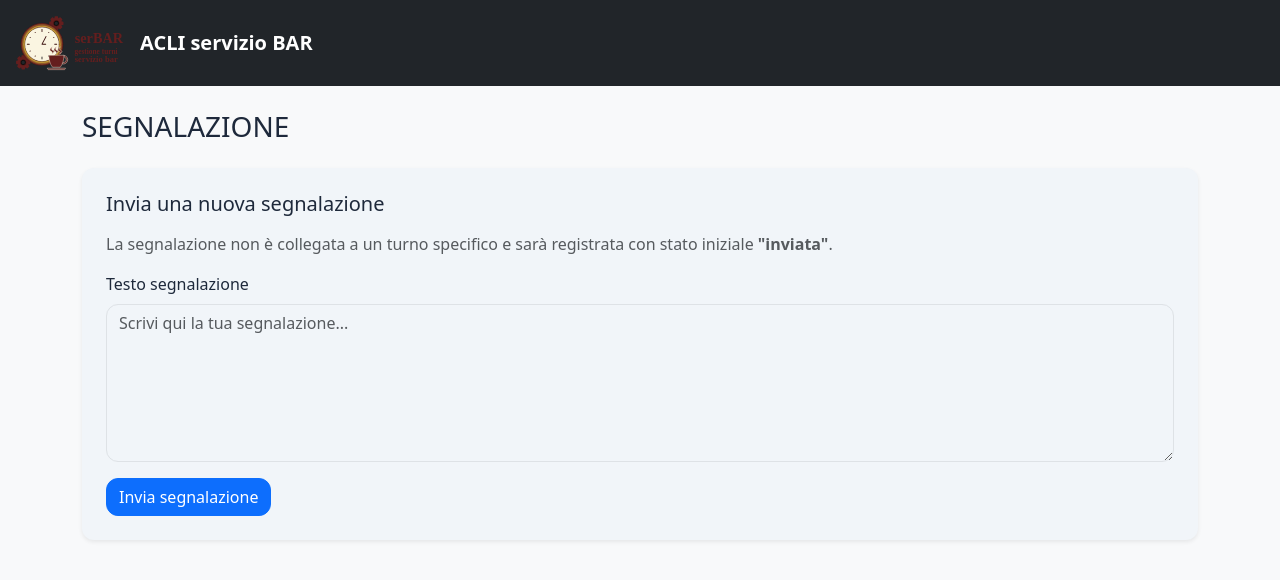
After one commit to MicheleOlimpi/serBAR, a PHP site: template src/Views/consultation/report.php in a window 1280 px wide. The commit adds this page. Shown: the top 580 px of the page. Run offline with PHP 8.4, Linux system fonts and the light colour scheme; the template is opened without the code that fills it, so the values that code supplies are empty.

Commit message:
Aggiunge pagina segnalazione libera in consultazione

```diff
--- a/public/index.php
+++ b/public/index.php
@@ -50,6 +50,7 @@ $routes = [
     'notifications' => 'notifications',
     'setup' => 'setup',
     'information' => 'information',
+    'segnalazione' => 'segnalazione',
     'license' => 'license',
 ];
 
--- a/src/Views/consultation/dashboard.php
+++ b/src/Views/consultation/dashboard.php
@@ -168,7 +168,8 @@ $statusLabels = [
     <div class="card border-0 shadow-sm mb-4">
       <div class="card-body p-4">
         <h5 class="card-title mb-2">Invio segnalazioni</h5>
-        <p class="text-muted mb-0">In quest'area di consultazione la creazione di nuove segnalazioni non è disponibile.</p>
+        <p class="text-muted mb-3">Puoi inviare una segnalazione libera dalla voce <strong>Segnalazione</strong> nella barra di navigazione.</p>
+        <a class="btn btn-outline-primary" href="?action=segnalazione">Vai a Segnalazione</a>
       </div>
     </div>
 
--- /dev/null
+++ b/src/Views/consultation/report.php
@@ -0,0 +1,31 @@
+<h1 class="h3 mb-4">SEGNALAZIONE</h1>
+
+<div class="card border-0 shadow-sm">
+  <div class="card-body p-4">
+    <h2 class="h5 mb-3">Invia una nuova segnalazione</h2>
+    <p class="text-muted">La segnalazione non è collegata a un turno specifico e sarà registrata con stato iniziale <strong>"inviata"</strong>.</p>
+
+    <?php if (!empty($sent)): ?>
+      <div class="alert alert-success" role="alert">Segnalazione inviata correttamente.</div>
+    <?php endif; ?>
+
+    <?php if (!empty($error)): ?>
+      <div class="alert alert-danger" role="alert"><?= htmlspecialchars((string) $error) ?></div>
+    <?php endif; ?>
+
+    <form method="post" action="?action=segnalazione" class="mt-3">
+      <div class="mb-3">
+        <label for="report-message" class="form-label">Testo segnalazione</label>
+        <textarea
+          id="report-message"
+          name="message"
+          class="form-control"
+          rows="6"
+          required
+          placeholder="Scrivi qui la tua segnalazione..."
+        ><?= htmlspecialchars((string) ($message ?? '')) ?></textarea>
+      </div>
+      <button class="btn btn-primary" type="submit">Invia segnalazione</button>
+    </form>
+  </div>
+</div>
--- a/src/Views/layout/header.php
+++ b/src/Views/layout/header.php
@@ -20,6 +20,7 @@ $adminNavItems = [
 $consultationNavItems = [
     'dashboard' => ['label' => 'dashboard', 'href' => './'],
     'lista_volontari' => ['label' => 'Lista Volontari', 'href' => '?action=dashboard#elenco-telefonico'],
+    'segnalazione' => ['label' => 'Segnalazione', 'href' => '?action=segnalazione'],
     'information' => ['label' => 'Informazioni', 'href' => '?action=information'],
 ];
 ?>
```
Also changed, not shown: src/Controllers/AppController.php (+28 -0 lines).
